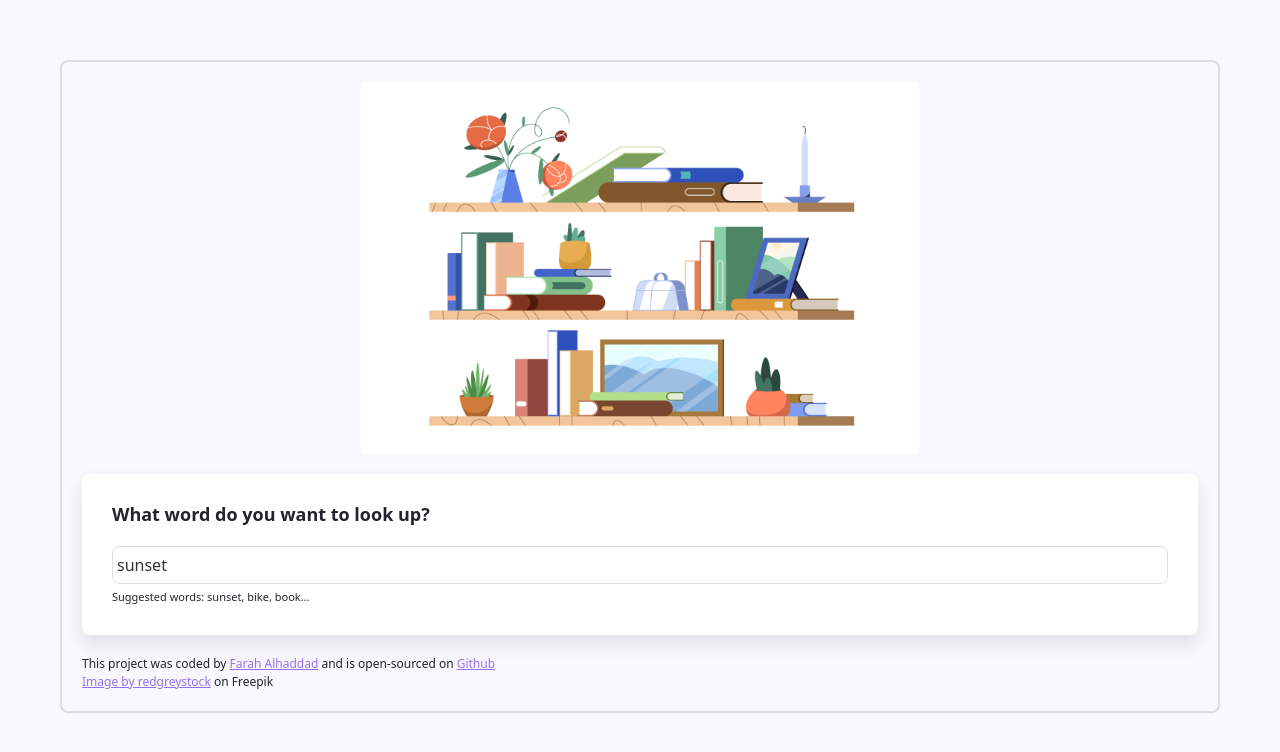
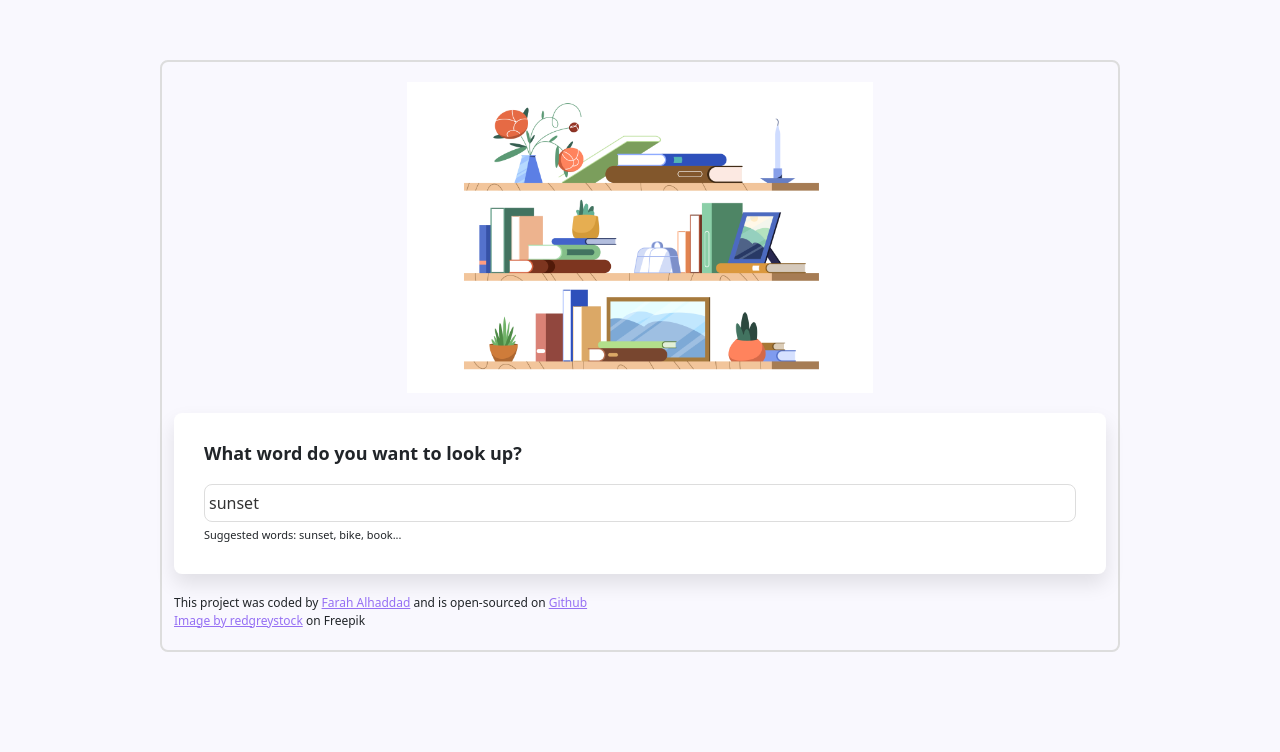
Before and after one commit to Farahalh/react-dictionary-project, a React (Create React App) app: page / in a window 1280 px wide. Shown: the top 752 px of the page. Built offline with nearby package versions, Linux system fonts and the light colour scheme; no server answers.

Commit message:
adding max-width

```diff
--- a/src/App.css
+++ b/src/App.css
@@ -7,9 +7,10 @@ a {
 }
 
 .App {
+  max-width: 960px;
+  margin: 60px auto;
   border: 2px solid #ddd;
   border-radius: 8px;
-  margin: 60px 60px;
 }
 
 .App header {
```
